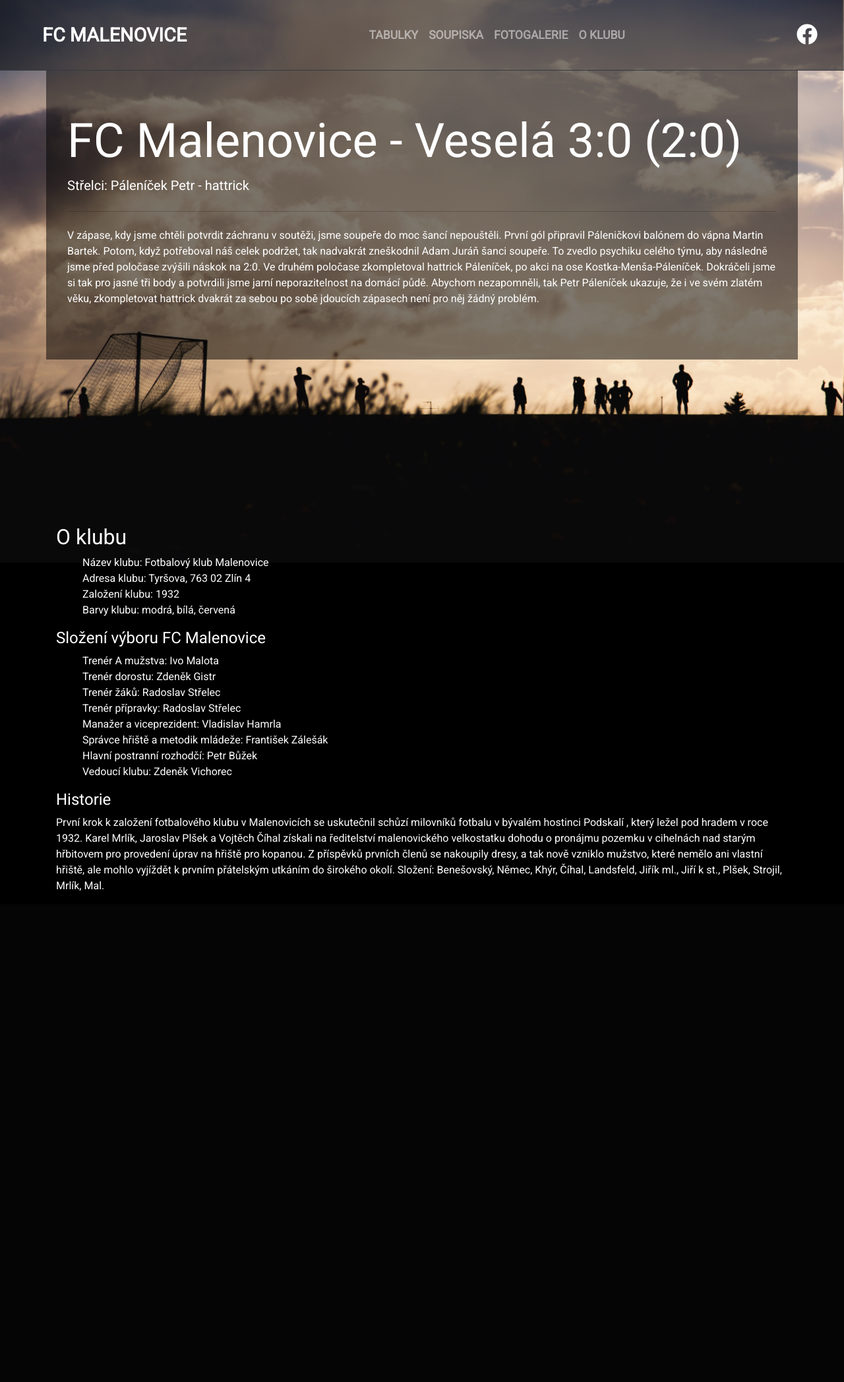
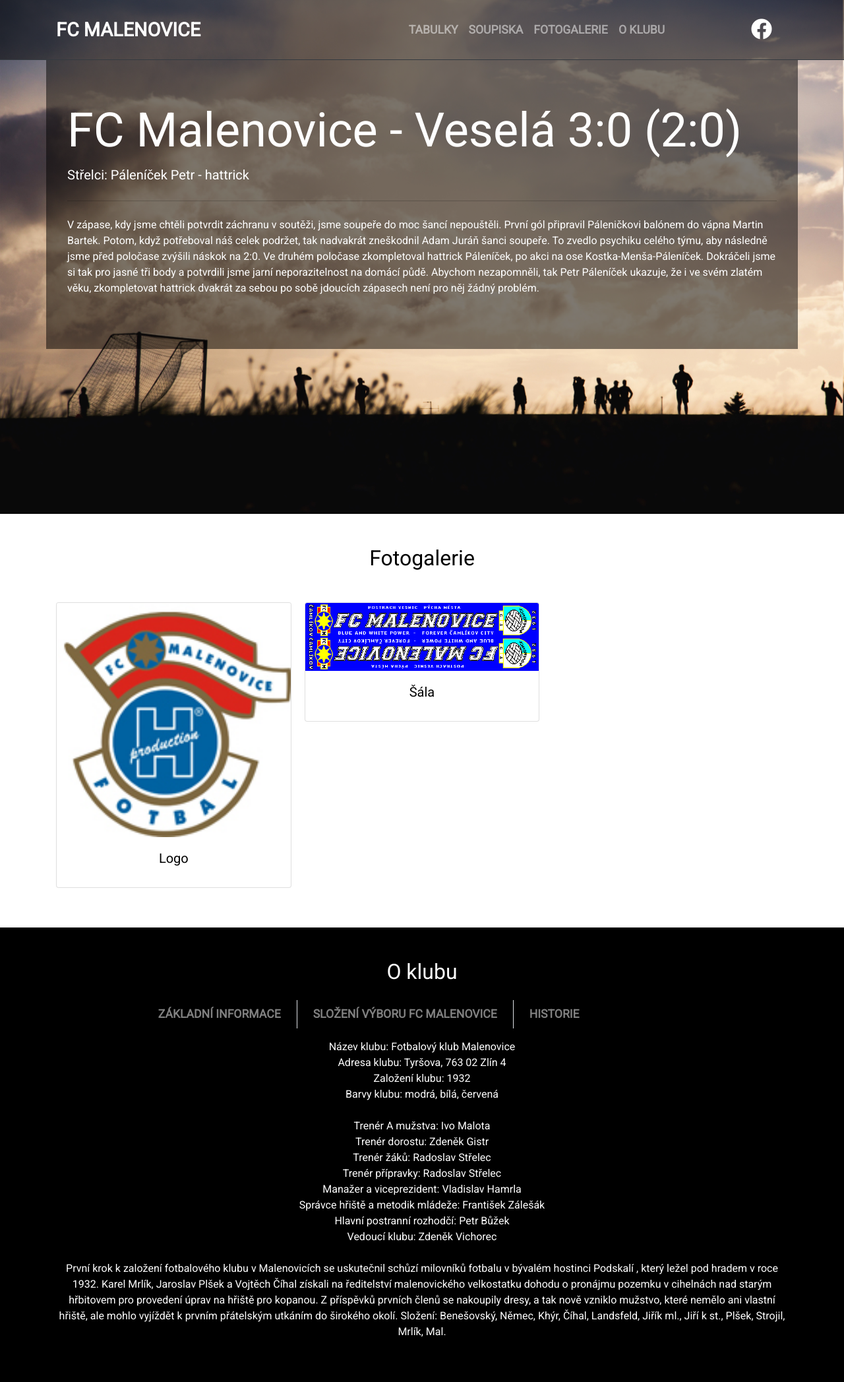
Before and after one commit to michalzbranek/fcmalenovice, a PHP site: page / in a window 1280 px wide. Shown: the whole page at 66% size. Before the commit the page ends 1351 px from the top, so only its background shows below. Run offline with PHP 8.4, Linux system fonts and the light colour scheme; some libraries are stand-ins or nearby versions.

Commit message:
image gallery

```diff
--- a/app.css
+++ b/app.css
@@ -28,7 +28,11 @@ hr {
     border-radius:0rem;
 }
 
-.navbar {
+.card {
+
+}
+
+.navbar.navbar-expand-xl {
     background-color:rgba(0, 0, 0, 0.5);
 }
 
@@ -45,10 +49,11 @@ hr {
     transition: background 500ms;
 }
 
-#club {
+#gallery {
+    color: black;
     margin-top: 250px;
 }
 
-#club li {
-    list-style: none;
+.light {
+    background-color: white;
 }
--- a/index.html
+++ b/index.html
@@ -13,13 +13,14 @@
   </head>
   <body>
     <nav id="mainNavbar" class="navbar navbar-expand-xl navbar-dark sticky-top font-weight-bold border-bottom border-dark">
-        <a class="navbar-brand ml-5" href="index.html">FC MALENOVICE</a>
+      <div class="container">
+        <a class="navbar-brand" href="index.html">FC MALENOVICE</a>
         <button class="navbar-toggler d-xl-none border-0" type="button" data-toggle="collapse" data-target="#collapsibleNavId" aria-controls="collapsibleNavId"
             aria-expanded="false" aria-label="Toggle navigation">
           <span class="navbar-toggler-icon"></span>
         </button>
-      <div class="collapse justify-content-end navbar-collapse py-xl-4" id="collapsibleNavId">
-        <ul class="navbar-nav m-auto">
+        <div class="collapse justify-content-end navbar-collapse py-xl-3" id="collapsibleNavId">
+          <ul class="navbar-nav">
             <li class="nav-item">
               <a class="nav-link" href="#">TABULKY</a>
             </li>
@@ -27,7 +28,7 @@
               <a class="nav-link" href="#">SOUPISKA</a>
             </li>
             <li class="nav-item">
-            <a class="nav-link" href="#">FOTOGALERIE</a>
+              <a class="nav-link" href="#gallery">FOTOGALERIE</a>
             </li>
             <li class="nav-item">
               <a class="nav-link" href="#club">O KLUBU</a>
@@ -38,6 +39,7 @@
           </ul>
         </div>
         <a class="mr-4 d-none d-xl-block" href="https://www.facebook.com/fotbalmalenovice/" target="_blank"><i class="fab fa-facebook fa-2x"></i></a>
+      </div>
     </nav>
 
     <section class="container jumbotron">
@@ -54,36 +56,74 @@
             hattrick dvakrát za sebou po sobě jdoucích zápasech není pro něj žádný problém.</p>
     </section>
 
-    <section id="club" class="container justify-content-center">
+    <section id="gallery" class="light">
+      <div class="container py-5 text-center">
+        <h2 class="mb-5">Fotogalerie</h2>
+        <div class="card-columns">
+          <div class="card">
+            <img src="images/logo.png" class="card-img-top">
+            <div class="card-body">
+              <h5 class="card-title">Logo</h5>
+            </div>
+        </div>
+        <div class="card">
+          <img src="images/sala3.bmp" class="card-img-top">
+          <div class="card-body">
+            <h5 class="card-title">Šála</h5>
+          </div>
+        </div>
+      </div>
+    </section>
+
+    <section id="club">
+      <div class="container py-5 text-center">
         <h2>O klubu</h2>
-      <ul>
-          <li>Název klubu: Fotbalový klub Malenovice</li>
-          <li>Adresa klubu: Tyršova, 763 02 Zlín 4</li>
-          <li>Založení klubu: 1932</li>
-          <li>Barvy klubu: modrá, bílá, červená</li>
+
+        <nav class="navbar navbar-expand navbar-dark font-weight-bold justify-content-center py-3 text-uppercase">
+            <ul class="navbar-nav">
+              <li class="nav-item border-right px-3">
+                <a class="nav-link" href="#tab_1">Základní informace</a>
+              </li>
+              <li class="nav-item border-right px-3">
+                <a class="nav-link" href="#tab_2">Složení výboru FC Malenovice</a>
+              </li>
+              <li class="nav-item px-3">
+                <a class="nav-link" href="#tab_3">Historie</a>
+              </li>
             </ul>
+        </nav>
 
-      <h4>Složení výboru FC Malenovice</h4>
+        <div id="tab1">
+          Název klubu: Fotbalový klub Malenovice<br>
+          Adresa klubu: Tyršova, 763 02 Zlín 4<br>
+          Založení klubu: 1932<br>
+          Barvy klubu: modrá, bílá, červená<br><br>
+        </div>
 
-      <ul>
-        <li>Trenér A mužstva: Ivo Malota</li>
-        <li>Trenér dorostu: Zdeněk Gistr</li>
-        <li>Trenér žáků: Radoslav Střelec</li>
-        <li>Trenér přípravky: Radoslav Střelec</li>
-        <li>Manažer a viceprezident: Vladislav Hamrla</li>
-        <li>Správce hřiště a metodik mládeže: František Zálešák</li>
-        <li>Hlavní postranní rozhodčí: Petr Bůžek</li>
-        <li>Vedoucí klubu: Zdeněk Vichorec</li>
-      </ul>
+        <div id="tab2">
+          Trenér A mužstva: Ivo Malota<br>
+          Trenér dorostu: Zdeněk Gistr<br>
+          Trenér žáků: Radoslav Střelec<br>
+          Trenér přípravky: Radoslav Střelec<br>
+          Manažer a viceprezident: Vladislav Hamrla<br>
+          Správce hřiště a metodik mládeže: František Zálešák<br>
+          Hlavní postranní rozhodčí: Petr Bůžek<br>
+          Vedoucí klubu: Zdeněk Vichorec<br><br>
+        </div>
 
-      <h4>Historie</h4>
-
+        <div id="tab3">
           <p>První krok k založení fotbalového klubu v Malenovicích se uskutečnil schůzí milovníků fotbalu v bývalém hostinci Podskalí
           , který ležel pod hradem v roce 1932. Karel Mrlík, Jaroslav Plšek a Vojtěch Číhal získali na ředitelství malenovického
           velkostatku dohodu o pronájmu pozemku v cihelnách nad starým hřbitovem pro provedení úprav na hřiště pro kopanou. Z příspěvků
           prvních členů se nakoupily dresy, a tak nově vzniklo mužstvo, které nemělo ani vlastní hřiště, ale mohlo vyjíždět k prvním
           přátelským utkáním do širokého okolí. Složení: Benešovský, Němec, Khýr, Číhal, Landsfeld, Jiřík ml., Jiří k st., Plšek, Strojil, Mrlík, Mal.</p>
+        </div>
+      </div>
     </section>
+
+    <!-- <button onclick="myFunction()">Click Me</button>
+
+    <div id="myDIV">Hello</div> -->
 
     <script src="https://code.jquery.com/jquery-3.3.1.slim.min.js" integrity="sha384-q8i/X+965DzO0rT7abK41JStQIAqVgRVzpbzo5smXKp4YfRvH+8abtTE1Pi6jizo" crossorigin="anonymous"></script>
     <script src="https://cdnjs.cloudflare.com/ajax/libs/popper.js/1.14.7/umd/popper.min.js" integrity="sha384-UO2eT0CpHqdSJQ6hJty5KVphtPhzWj9WO1clHTMGa3JDZwrnQq4sF86dIHNDz0W1" crossorigin="anonymous"></script>
@@ -96,5 +136,15 @@
         })
       })
     </script>
+    <script>
+      function myFunction() {
+        var x = document.getElementById("myDIV");
+        if (x.innerHTML === "Hello") {
+          x.innerHTML = "Swapped text!";
+        } else {
+          x.innerHTML = "Hello";
+        }
+      }
+    </script>
   </body>
 </html>
```
Lines whose indentation alone changed are shown as unchanged.
